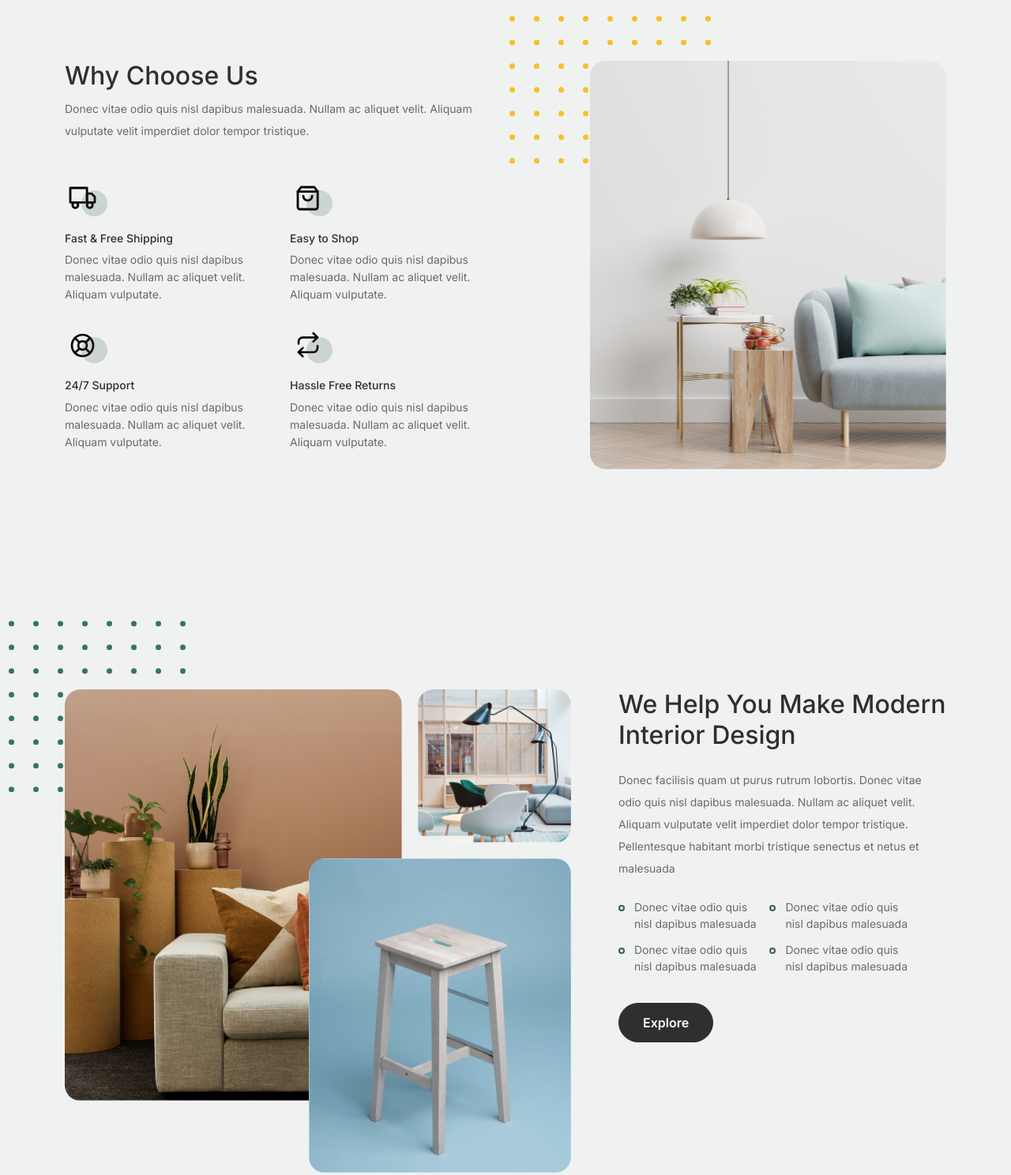
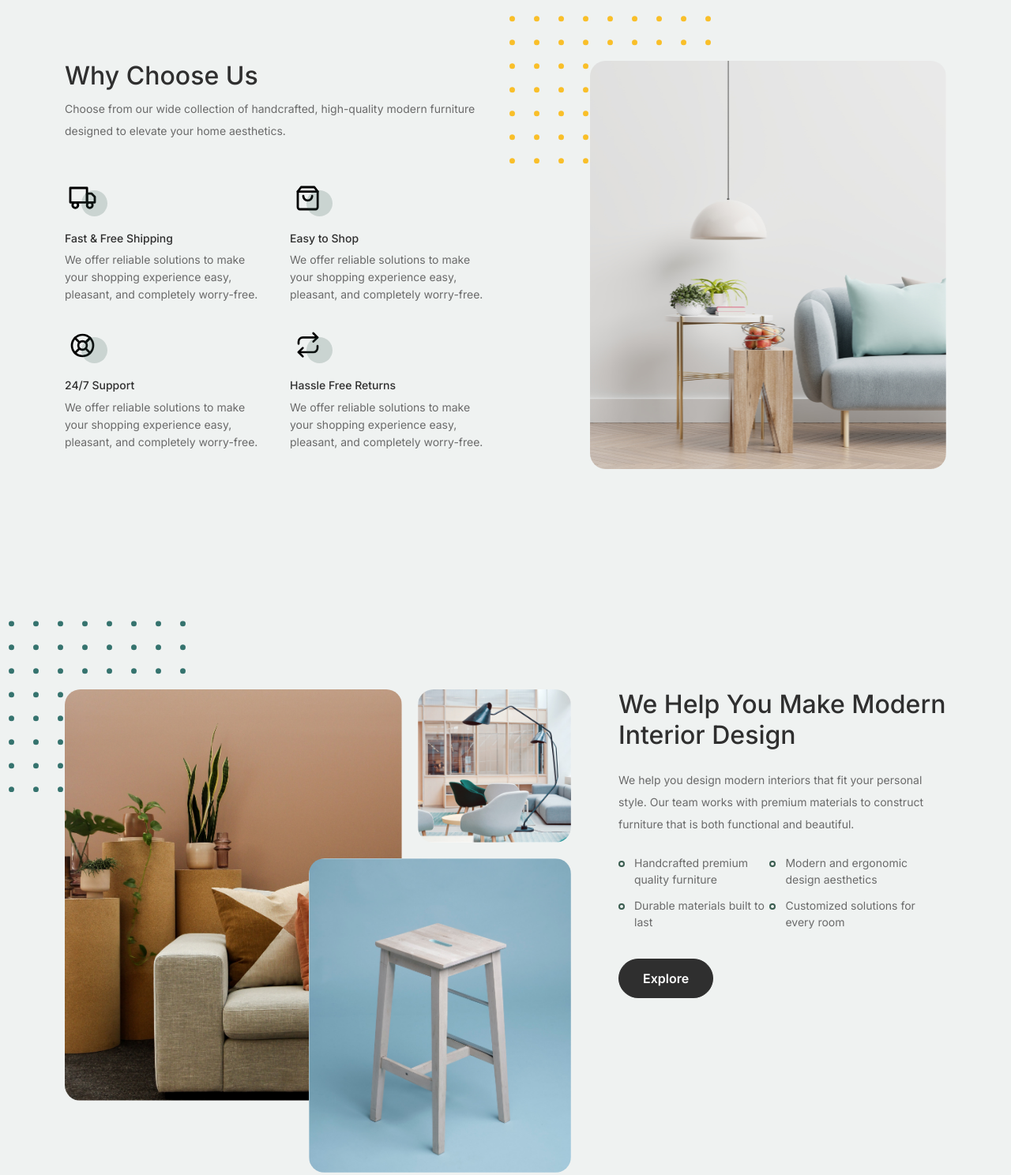
Before and after one commit to Timothykupsoboi/Elly-furniture, a plain HTML site: page index.html in a window 1280 px wide. Shown: the part 1240-2728 px from the top of the page at 79% size. Drawn offline with nearby package versions, Linux system fonts and the light colour scheme; no server answers.

Commit message:
docs: replace Latin placeholder text with professional English copy

```diff
--- a/index.html
+++ b/index.html
@@ -65,7 +65,7 @@
 						<div class="col-lg-5">
 							<div class="intro-excerpt">
 								<h1>Modern Interior <span clsas="d-block">Design Studio</span></h1>
-								<p class="mb-4">Donec vitae odio quis nisl dapibus malesuada. Nullam ac aliquet velit. Aliquam vulputate velit imperdiet dolor tempor tristique.</p>
+								<p class="mb-4">Choose from our wide collection of handcrafted, high-quality modern furniture designed to elevate your home aesthetics.</p>
 								<p><a href="" class="btn btn-secondary me-2">Shop Now</a><a href="#" class="btn btn-white-outline">Explore</a></p>
 							</div>
 						</div>
@@ -87,7 +87,7 @@
 					<!-- Start Column 1 -->
 					<div class="col-md-12 col-lg-3 mb-5 mb-lg-0">
 						<h2 class="mb-4 section-title">Crafted with excellent material.</h2>
-						<p class="mb-4">Donec vitae odio quis nisl dapibus malesuada. Nullam ac aliquet velit. Aliquam vulputate velit imperdiet dolor tempor tristique. </p>
+						<p class="mb-4">Choose from our wide collection of handcrafted, high-quality modern furniture designed to elevate your home aesthetics.</p>
 						<p><a href="shop.html" class="btn">Explore</a></p>
 					</div>
 					<!-- End Column 1 -->
@@ -145,7 +145,7 @@
 				<div class="row justify-content-between">
 					<div class="col-lg-6">
 						<h2 class="section-title">Why Choose Us</h2>
-						<p>Donec vitae odio quis nisl dapibus malesuada. Nullam ac aliquet velit. Aliquam vulputate velit imperdiet dolor tempor tristique.</p>
+						<p>Choose from our wide collection of handcrafted, high-quality modern furniture designed to elevate your home aesthetics.</p>
 
 						<div class="row my-5">
 							<div class="col-6 col-md-6">
@@ -154,7 +154,7 @@
 										<img src="images/truck.svg" alt="Image" class="imf-fluid">
 									</div>
 									<h3>Fast &amp; Free Shipping</h3>
-									<p>Donec vitae odio quis nisl dapibus malesuada. Nullam ac aliquet velit. Aliquam vulputate.</p>
+									<p>We offer reliable solutions to make your shopping experience easy, pleasant, and completely worry-free.</p>
 								</div>
 							</div>
 
@@ -164,7 +164,7 @@
 										<img src="images/bag.svg" alt="Image" class="imf-fluid">
 									</div>
 									<h3>Easy to Shop</h3>
-									<p>Donec vitae odio quis nisl dapibus malesuada. Nullam ac aliquet velit. Aliquam vulputate.</p>
+									<p>We offer reliable solutions to make your shopping experience easy, pleasant, and completely worry-free.</p>
 								</div>
 							</div>
 
@@ -174,7 +174,7 @@
 										<img src="images/support.svg" alt="Image" class="imf-fluid">
 									</div>
 									<h3>24/7 Support</h3>
-									<p>Donec vitae odio quis nisl dapibus malesuada. Nullam ac aliquet velit. Aliquam vulputate.</p>
+									<p>We offer reliable solutions to make your shopping experience easy, pleasant, and completely worry-free.</p>
 								</div>
 							</div>
 
@@ -184,7 +184,7 @@
 										<img src="images/return.svg" alt="Image" class="imf-fluid">
 									</div>
 									<h3>Hassle Free Returns</h3>
-									<p>Donec vitae odio quis nisl dapibus malesuada. Nullam ac aliquet velit. Aliquam vulputate.</p>
+									<p>We offer reliable solutions to make your shopping experience easy, pleasant, and completely worry-free.</p>
 								</div>
 							</div>
 
@@ -215,13 +215,13 @@
 					</div>
 					<div class="col-lg-5 ps-lg-5">
 						<h2 class="section-title mb-4">We Help You Make Modern Interior Design</h2>
-						<p>Donec facilisis quam ut purus rutrum lobortis. Donec vitae odio quis nisl dapibus malesuada. Nullam ac aliquet velit. Aliquam vulputate velit imperdiet dolor tempor tristique. Pellentesque habitant morbi tristique senectus et netus et malesuada</p>
+						<p>We help you design modern interiors that fit your personal style. Our team works with premium materials to construct furniture that is both functional and beautiful.</p>
 
 						<ul class="list-unstyled custom-list my-4">
-							<li>Donec vitae odio quis nisl dapibus malesuada</li>
-							<li>Donec vitae odio quis nisl dapibus malesuada</li>
-							<li>Donec vitae odio quis nisl dapibus malesuada</li>
-							<li>Donec vitae odio quis nisl dapibus malesuada</li>
+							<li>Handcrafted premium quality furniture</li>
+							<li>Modern and ergonomic design aesthetics</li>
+							<li>Durable materials built to last</li>
+							<li>Customized solutions for every room</li>
 						</ul>
 						<p><a herf="#" class="btn">Explore</a></p>
 					</div>
@@ -242,7 +242,7 @@
 							</div>
 							<div class="pt-3">
 								<h3>Nordic Chair</h3>
-								<p>Donec facilisis quam ut purus rutrum lobortis. Donec vitae odio </p>
+								<p>We ensure each piece is built with durable and high-grade materials.</p>
 								<p><a href="#">Read More</a></p>
 							</div>
 						</div>
@@ -255,7 +255,7 @@
 							</div>
 							<div class="pt-3">
 								<h3>Kruzo Aero Chair</h3>
-								<p>Donec facilisis quam ut purus rutrum lobortis. Donec vitae odio </p>
+								<p>We ensure each piece is built with durable and high-grade materials.</p>
 								<p><a href="#">Read More</a></p>
 							</div>
 						</div>
@@ -268,7 +268,7 @@
 							</div>
 							<div class="pt-3">
 								<h3>Ergonomic Chair</h3>
-								<p>Donec facilisis quam ut purus rutrum lobortis. Donec vitae odio </p>
+								<p>We ensure each piece is built with durable and high-grade materials.</p>
 								<p><a href="#">Read More</a></p>
 							</div>
 						</div>
@@ -305,7 +305,7 @@
 
 											<div class="testimonial-block text-center">
 												<blockquote class="mb-5">
-													<p>&ldquo;Donec facilisis quam ut purus rutrum lobortis. Donec vitae odio quis nisl dapibus malesuada. Nullam ac aliquet velit. Aliquam vulputate velit imperdiet dolor tempor tristique. Pellentesque habitant morbi tristique senectus et netus et malesuada fames ac turpis egestas. Integer convallis volutpat dui quis scelerisque.&rdquo;</p>
+													<p>&ldquo;I bought a custom velvet sofa and two lounge chairs from Elly Furniture. The quality is absolutely stellar, and the delivery process was extremely smooth. The customer service team was helpful and guided me to select the best match for my living room design. I highly recommend them for any home interior upgrades!&rdquo;</p>
 												</blockquote>
 
 												<div class="author-info">
@@ -328,7 +328,7 @@
 
 											<div class="testimonial-block text-center">
 												<blockquote class="mb-5">
-													<p>&ldquo;Donec facilisis quam ut purus rutrum lobortis. Donec vitae odio quis nisl dapibus malesuada. Nullam ac aliquet velit. Aliquam vulputate velit imperdiet dolor tempor tristique. Pellentesque habitant morbi tristique senectus et netus et malesuada fames ac turpis egestas. Integer convallis volutpat dui quis scelerisque.&rdquo;</p>
+													<p>&ldquo;I bought a custom velvet sofa and two lounge chairs from Elly Furniture. The quality is absolutely stellar, and the delivery process was extremely smooth. The customer service team was helpful and guided me to select the best match for my living room design. I highly recommend them for any home interior upgrades!&rdquo;</p>
 												</blockquote>
 
 												<div class="author-info">
@@ -351,7 +351,7 @@
 
 											<div class="testimonial-block text-center">
 												<blockquote class="mb-5">
-													<p>&ldquo;Donec facilisis quam ut purus rutrum lobortis. Donec vitae odio quis nisl dapibus malesuada. Nullam ac aliquet velit. Aliquam vulputate velit imperdiet dolor tempor tristique. Pellentesque habitant morbi tristique senectus et netus et malesuada fames ac turpis egestas. Integer convallis volutpat dui quis scelerisque.&rdquo;</p>
+													<p>&ldquo;I bought a custom velvet sofa and two lounge chairs from Elly Furniture. The quality is absolutely stellar, and the delivery process was extremely smooth. The customer service team was helpful and guided me to select the best match for my living room design. I highly recommend them for any home interior upgrades!&rdquo;</p>
 												</blockquote>
 
 												<div class="author-info">
@@ -466,7 +466,7 @@
 				<div class="row g-5 mb-5">
 					<div class="col-lg-4">
 						<div class="mb-4 footer-logo-wrap"><a href="#" class="footer-logo">Furni<span>.</span></a></div>
-						<p class="mb-4">Donec facilisis quam ut purus rutrum lobortis. Donec vitae odio quis nisl dapibus malesuada. Nullam ac aliquet velit. Aliquam vulputate velit imperdiet dolor tempor tristique. Pellentesque habitant</p>
+						<p class="mb-4">Crafting premium furniture with excellent materials. Our design studio combines comfort and modern style to create a warm and elegant home environment for your family.</p>
 
 						<ul class="list-unstyled custom-social">
 							<li><a href="#"><span class="fa fa-brands fa-facebook-f"></span></a></li>
```
Also changed, not shown: about.html (+10 -10 lines), blog.html (+5 -5 lines), cart.html (+1 -1 lines), checkout.html (+1 -1 lines), contact.html (+2 -2 lines), services.html (+14 -14 lines), shop.html (+1 -1 lines), thankyou.html (+1 -1 lines).
